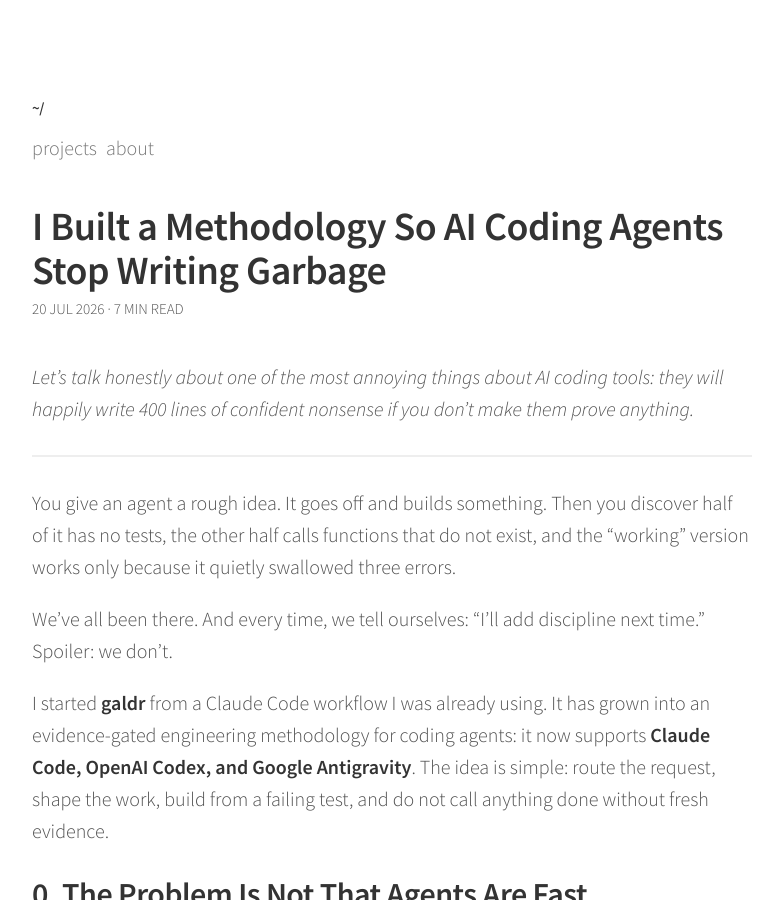
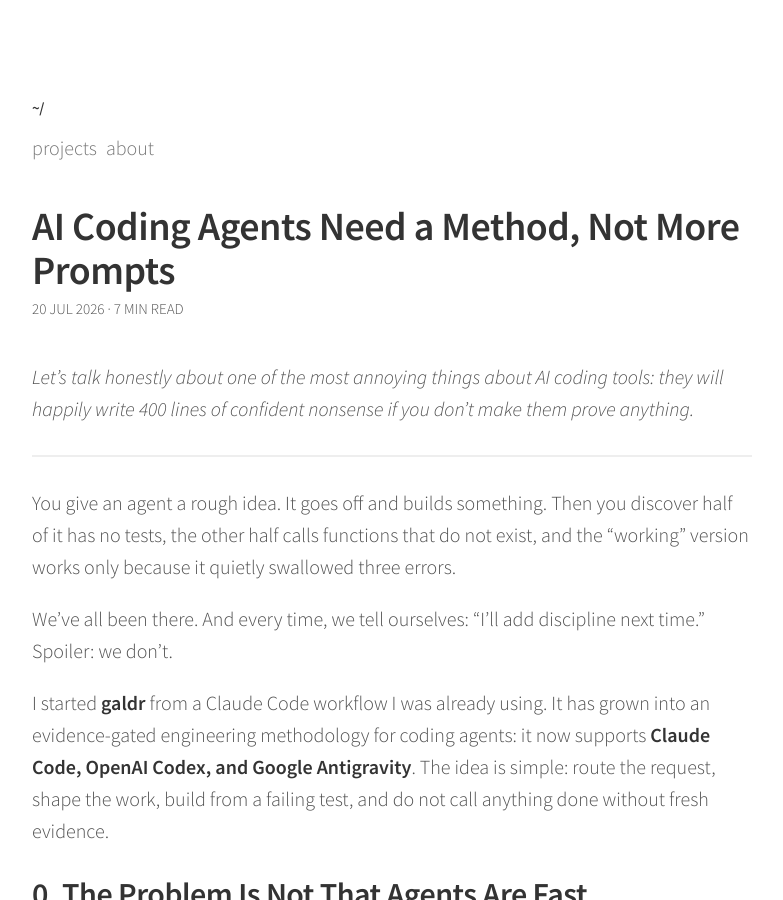
Before and after one commit to nyelonong/nyelonong.github.io, a Jekyll site: the page built from _posts/2026-07-20-galdr-claude-code-methodology.markdown, in a window 1280 px wide and 900 px high. Shown: the whole window, without its empty margins (248-1031 px from the left). Built offline with Jekyll 4.4.1, drawn with Linux system fonts in a browser that asks for light colours.

Commit message:
post: sharpen galdr article title

```diff
--- a/_posts/2026-07-20-galdr-claude-code-methodology.markdown
+++ b/_posts/2026-07-20-galdr-claude-code-methodology.markdown
@@ -1,6 +1,6 @@
 ---
 layout: post
-title:  "I Built a Methodology So AI Coding Agents Stop Writing Garbage"
+title:  "AI Coding Agents Need a Method, Not More Prompts"
 date:   2026-07-20
 categories: [blog]
 ---
```
